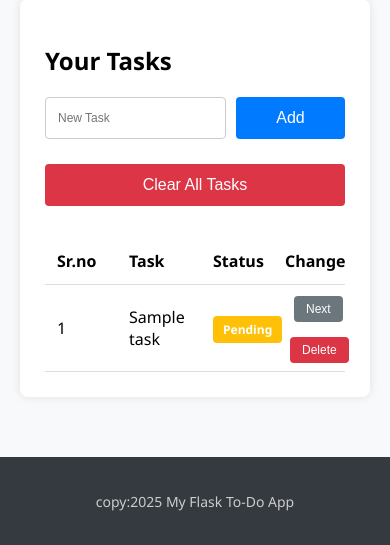
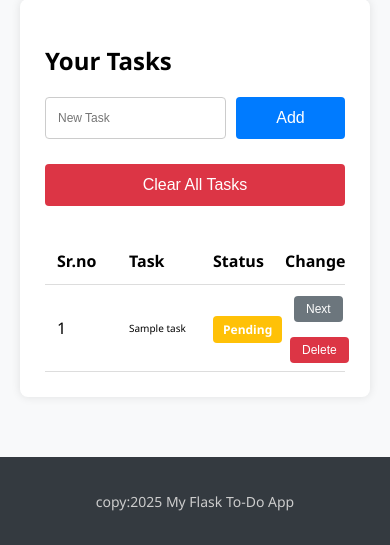
Before and after one commit to Ansh-Kothadia/Todo_App, a Flask app: page / in a window 390 px wide. Shown: the part 211-756 px from the top of the page. Run offline with Flask 3, Linux system fonts and the light colour scheme; the visitor is signed in with stand-in values (Sample User, id 1); tables that the repository leaves empty hold one stand-in row (values such as "Sample post").

Commit message:
Update CSS 1

```diff
--- a/app/static/style.css
+++ b/app/static/style.css
@@ -205,6 +205,10 @@ footer p{
     .btn-small{
         transform: translate(9px, -1px);
     }
+
+    .task-table td:nth-child(2) {
+        font-size: 10px;
+    }
 }
 
 
```
